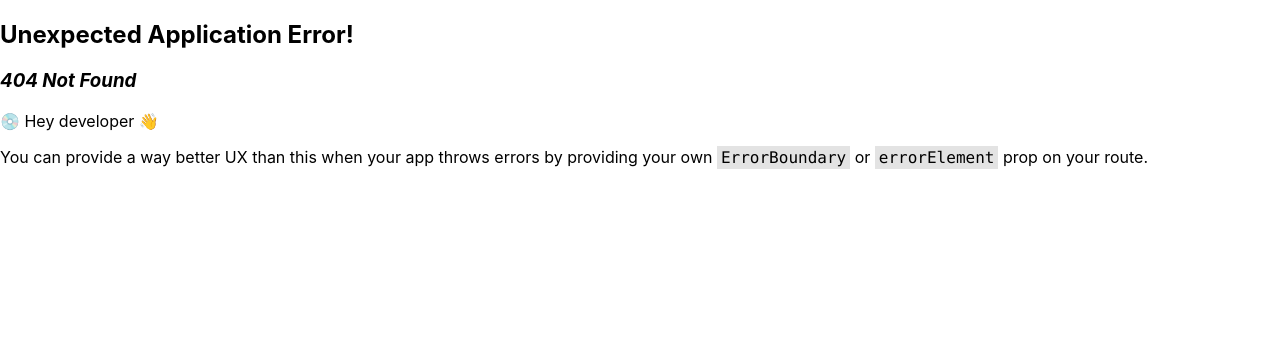
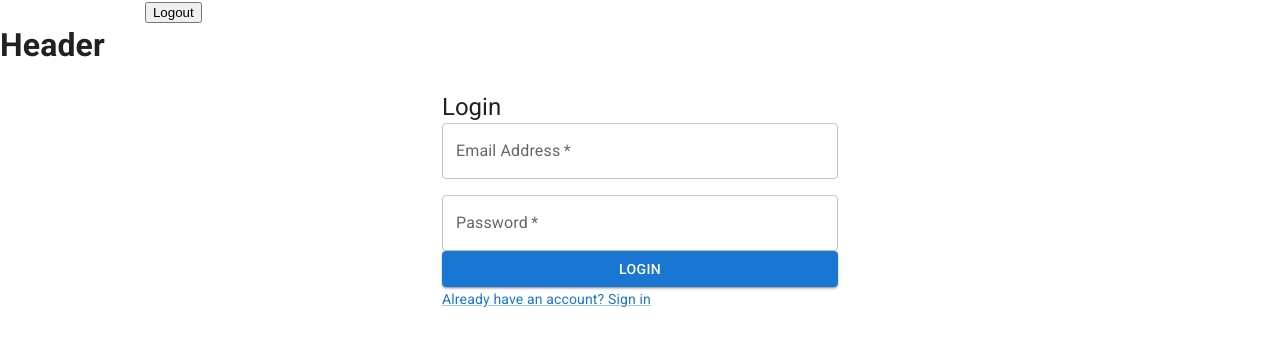
Before and after one commit to KotaHemanthUC/django-bank-working, a React (Create React App) app in the folder frontend/: page /login in a window 1280 px wide. Before the commit this address had no page. Shown: the top 346 px of the page. Built offline with nearby package versions, Linux system fonts and the light colour scheme; a web font is replaced by a local one.

Commit message:
logout btn header, redirect to dashboard

```diff
--- a/frontend/src/App.js
+++ b/frontend/src/App.js
@@ -1,6 +1,7 @@
 import Login from './components/Login';
 import Dashboard from './components/Dashboard';
 import Register from './components/Register';
+import Header from './components/Header';
 import {
   createBrowserRouter,
   createRoutesFromElements,
@@ -10,11 +11,24 @@ import {
 } from "react-router-dom";
 import React from 'react';
 
+const Root = () => {
+  return (
+    <div>
+      <Header />
+      <Outlet />
+    </div>
+  );
+}
+
 const routes = (
   <React.Fragment>
-    <Route index element={<Login />} />,
-    <Route path="dashboard" element={<Dashboard />} />,
-    <Route path="register" element={<Register />} />,
+    <Route path='/' element={<Root />} >
+      <Route index element={<Login />} />
+      <Route path="login" element={<Login />} />,
+      <Route path="dashboard" element={<Dashboard />} />,
+      <Route path="register" element={<Register />} />,
+    </Route>
+
   </React.Fragment>
 );
 
--- a/frontend/src/components/Login.js
+++ b/frontend/src/components/Login.js
@@ -1,4 +1,4 @@
-import React, { useState } from 'react';
+import React, { useState, useEffect } from 'react';
 import axiosInstance from '../axios';
 import { useNavigate } from 'react-router-dom';
 import Button from '@mui/material/Button';
@@ -44,6 +44,13 @@ export default function Login() {
 				console.log(res.data);
 			});
 	};
+
+    // Check if the user is already logged in if so route to the dashboard
+    useEffect(() => {
+        if (localStorage.getItem('access_token')) {
+            navigate('/dashboard');
+        }
+    }, [navigate]);
 
 
 	return (
```
